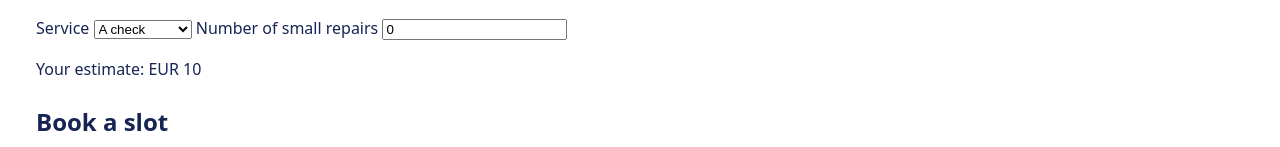
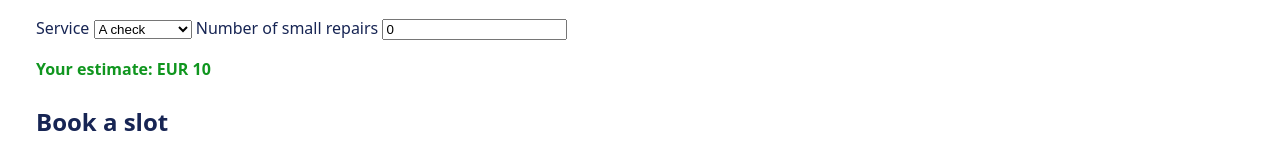
Before and after one commit to Brendan206/Clinic-Brendan, a plain HTML site: page index.html in a window 1280 px wide. Shown: the part 765-912 px from the top of the page. Drawn offline with Linux system fonts and the light colour scheme.

Commit message:
Show the prices in bold green so they are easy to find.

```diff
--- a/styles.css
+++ b/styles.css
@@ -1,4 +1,4 @@
-/* A small reset so the page starts consistently. Leave these three rules. */
+    /* A small reset so the page starts consistently. Leave these three rules. */
 * { box-sizing: border-box; }
 body { margin: 0; font-family: system-ui, sans-serif; line-height: 1.6; color: #172554; background: #ffffff; }
 img { max-width: 100%; height: auto; }
@@ -37,3 +37,8 @@ img { max-width: 100%; height: auto; }
 input, select, button { max-width: 100%; }
 nav { display: flex; flex-wrap: wrap; gap: 0.5rem 1rem; }
 header, main, footer { padding: 0 1rem; }
+
+#prices p {
+  color: #10961f;
+  font-weight: bold;
+}
```
